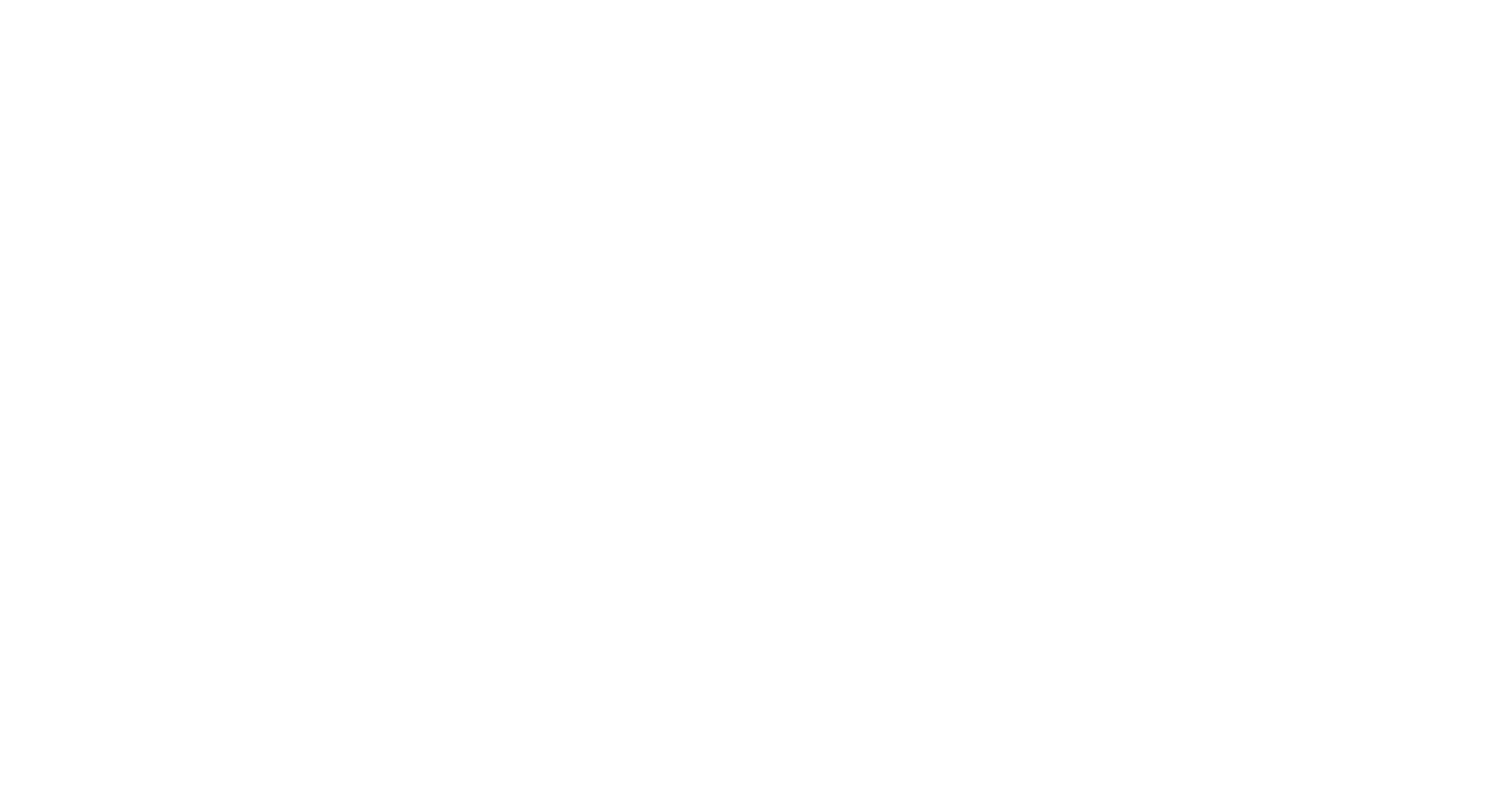
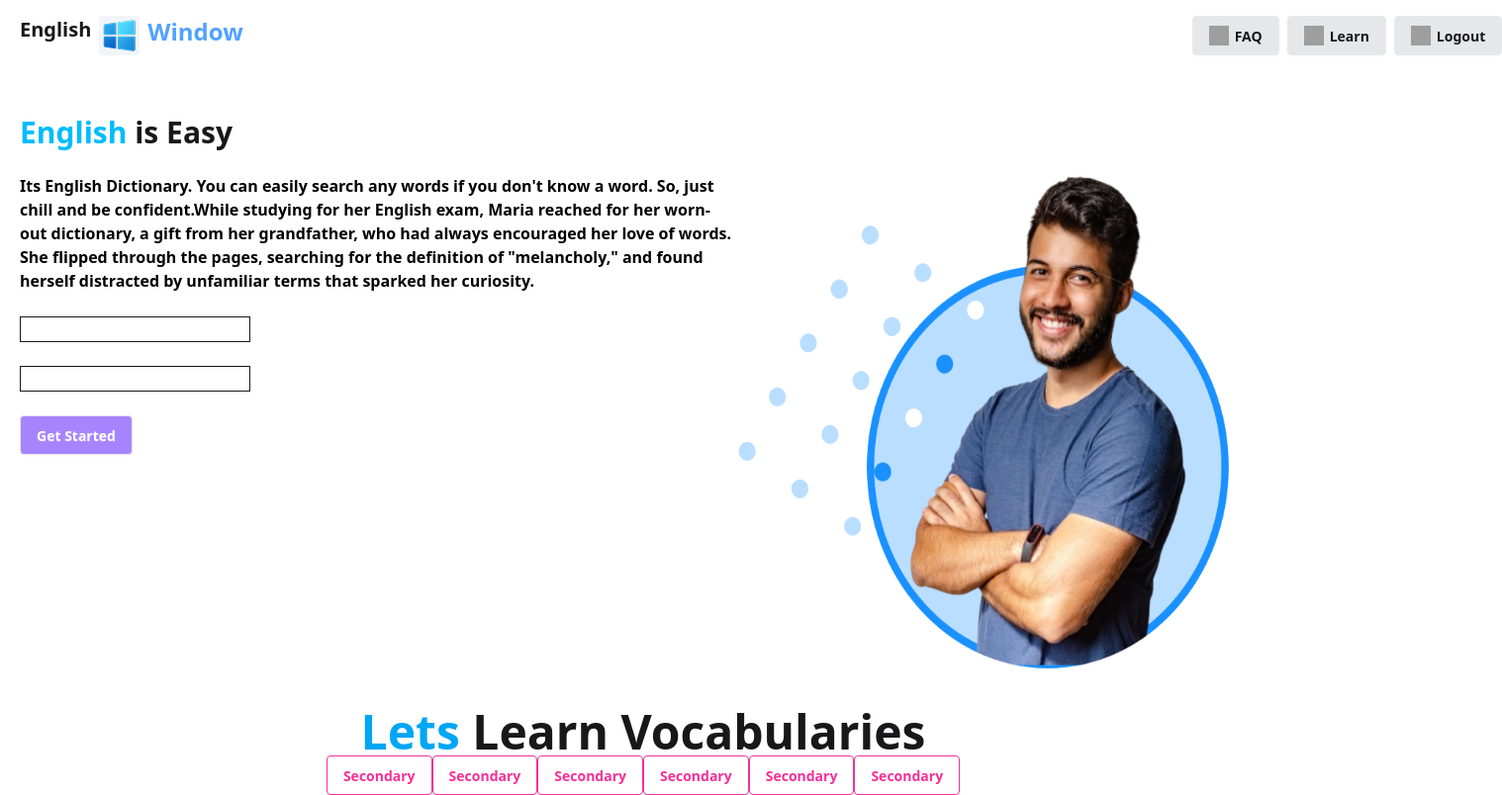
Before and after one commit to Rahaman-Atikur/English-to-Bengali-Dictionary-Web-App, a plain HTML site: page index.html in a window 1280 px wide. Shown: the whole page at 99% size, 1518 px wide, since content can reach past the window. Drawn offline with nearby package versions, Linux system fonts and the light colour scheme; grey boxes are pictures that could not be loaded.

Commit message:
Lets learn starting

```diff
--- a/index.html
+++ b/index.html
@@ -1,11 +1,67 @@
 <!DOCTYPE html>
 <html lang="en">
+
 <head>
-    <meta charset="UTF-8">
-    <meta name="viewport" content="width=device-width, initial-scale=1.0">
+    <meta charset="UTF-8" />
+    <meta name="viewport" content="width=device-width, initial-scale=1.0" />
     <title>Document</title>
+    <link href="https://cdn.jsdelivr.net/npm/daisyui@5" rel="stylesheet" type="text/css" />
+    <script src="https://cdn.jsdelivr.net/npm/@tailwindcss/browser@4"></script>
 </head>
-<body>
+
+<body class="ml-5  ">
+    <!-- Navigation Bar -->
+    <nav class="flex gap-250">
+        <div class="flex mt-4 gap-2">
+            <p class="font-bold text-xl">English</p>
+            <img class="bg-slate-100 rounded" src="assets/logo.png" alt="">
+            <p class="font-extrabold text-2xl text-blue-400">Window</p>
+        </div>
+        <div class="flex gap-2 mt-4 pr-3 ">
+            <button class="btn bg-gray-200">
+                <img class="w-5 h-5" src="https://img.icons8.com/?size=96&id=80684&format=png" alt=""> FAQ</button>
+            <button class="btn  bg-gray-200">
+                <img class="w-5 h-5" src="https://img.icons8.com/?size=60&id=100240&format=png" alt="">
+                Learn</button>
+            <button class="btn  bg-gray-200 ">
+                <img class="w-5 h-5" src="https://img.icons8.com/?size=52&id=2444&format=png" alt="">
+                Logout</button>
+        </div>
+    </nav>
+    <!-- Banner Section -->
+     <section class="flex mt-15">
+        <div class="w-200">
+            <h1 class="text-3xl font-bold"><span class="text-sky-400">English</span> is Easy</h1><br>
+            <p class="text-black font-semibold">Its English Dictionary. You can easily search any words
+                if you don't know a word. So, just chill and be
+                confident.While studying for her English exam, Maria reached for her worn-out dictionary, a gift from her grandfather, who had always encouraged her love of words. She flipped through the pages, searching for the definition of "melancholy," and found herself distracted by unfamiliar terms that sparked her curiosity.
+            </p>
+            <br>
+            <input type="name"> <br>
+            <br>
+            <input type="password" name="" id=""> <br>
+            <br>
+            <button class="btn bg-violet-400 text-white font-bold">Get Started</button>
+        </div>
+        <div class="w-auto">
+            <img class="w-150 h-150" src="assets/hero-student.png" alt="">
+        </div>
+     </section>
+     <!-- Lets Learn Vocabulary -->
+      <h1 class="text-5xl justify-center text-center font-extrabold"><span class="text-sky-500 mb-5">Lets</span> Learn Vocabularies</h1>
+      <div class="flex justify-center">
+        <button class="btn btn-outline btn-secondary">Secondary</button>
+        <button class="btn btn-outline btn-secondary">Secondary</button>
+        <button class="btn btn-outline btn-secondary">Secondary</button>
+        <button class="btn btn-outline btn-secondary">Secondary</button>
+        <button class="btn btn-outline btn-secondary">Secondary</button>
+        <button class="btn btn-outline btn-secondary">Secondary</button>
+
+      </div>
+
+
+
     <script src="Script/app.js"></script>
 </body>
+
 </html>
```
Also changed, not shown: assets/alert-error.png (added), assets/fa-arrow-right-from-bracket.png (added), assets/fa-book-open.png (added), assets/fa-circle-question.png (added), assets/fb-thumb.png (added), assets/github-thumb.png (added), assets/hero-student.png (added), assets/instagram-thumb.png (added), assets/logo.png (added), assets/youtube-thumb.png (added), tailwind.config.js (added).
